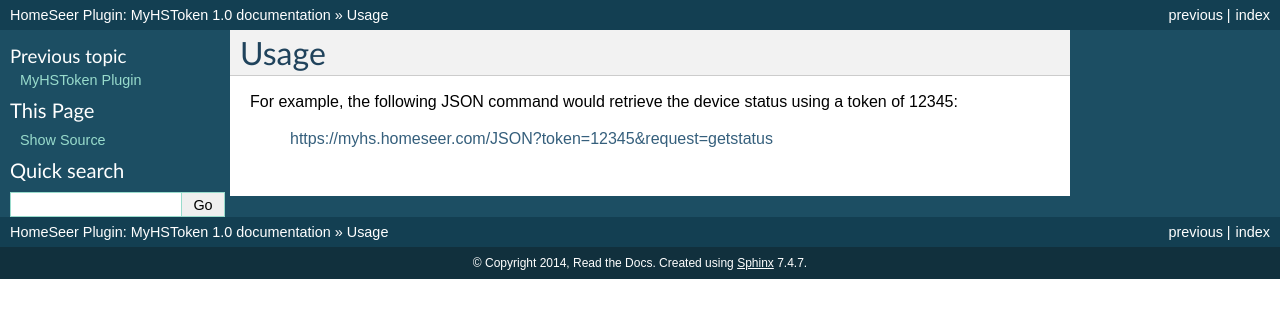
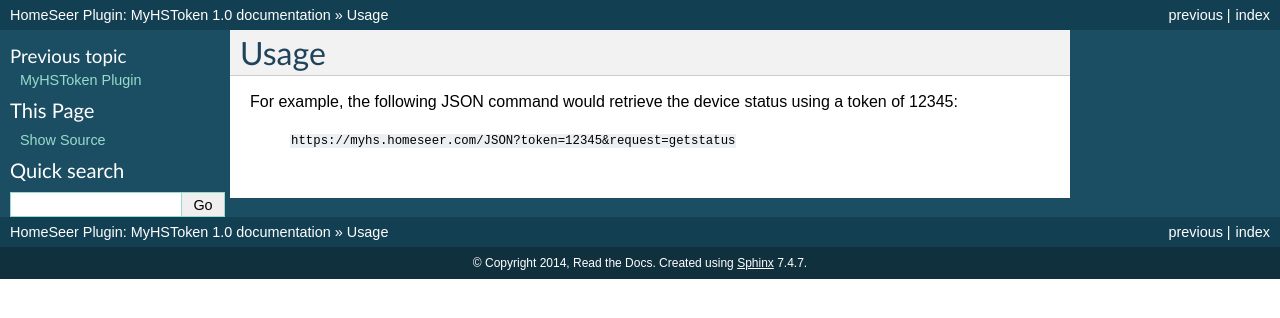
Before and after one commit to simplextech/hspi_myhstoken, a Sphinx documentation site: the page built from docs/usage.rst, in a window 1280 px wide. Shown: the top 318 px of the page. Built offline with Sphinx 7.4.7, drawn with Linux system fonts in a browser that asks for light colours.

Commit message:
Code Sample

```diff
--- a/docs/usage.rst
+++ b/docs/usage.rst
@@ -4,4 +4,4 @@
 
 For example, the following JSON command would retrieve the device status using a token of 12345:
 
-    https://myhs.homeseer.com/JSON?token=12345&request=getstatus
+    ``https://myhs.homeseer.com/JSON?token=12345&request=getstatus``
```
